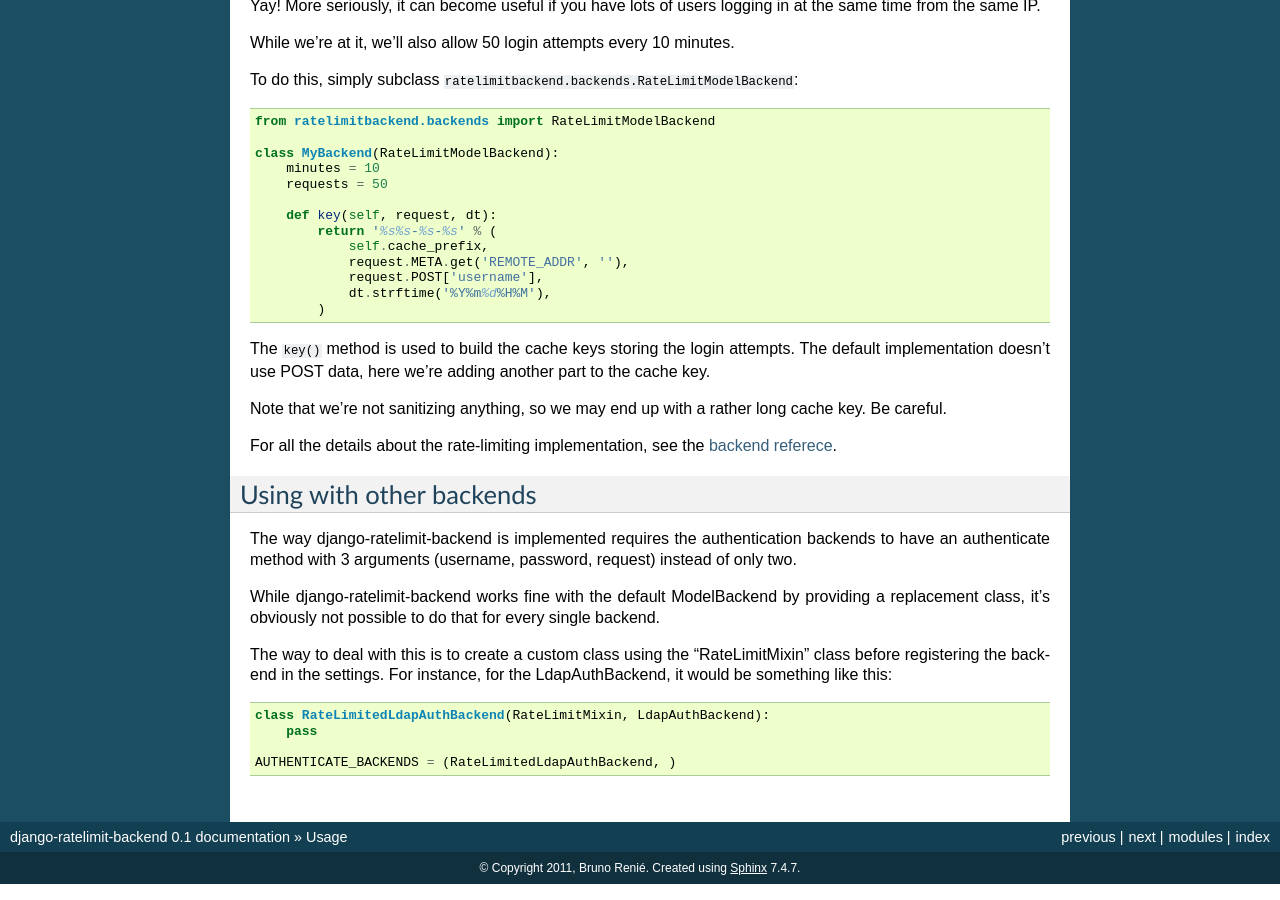
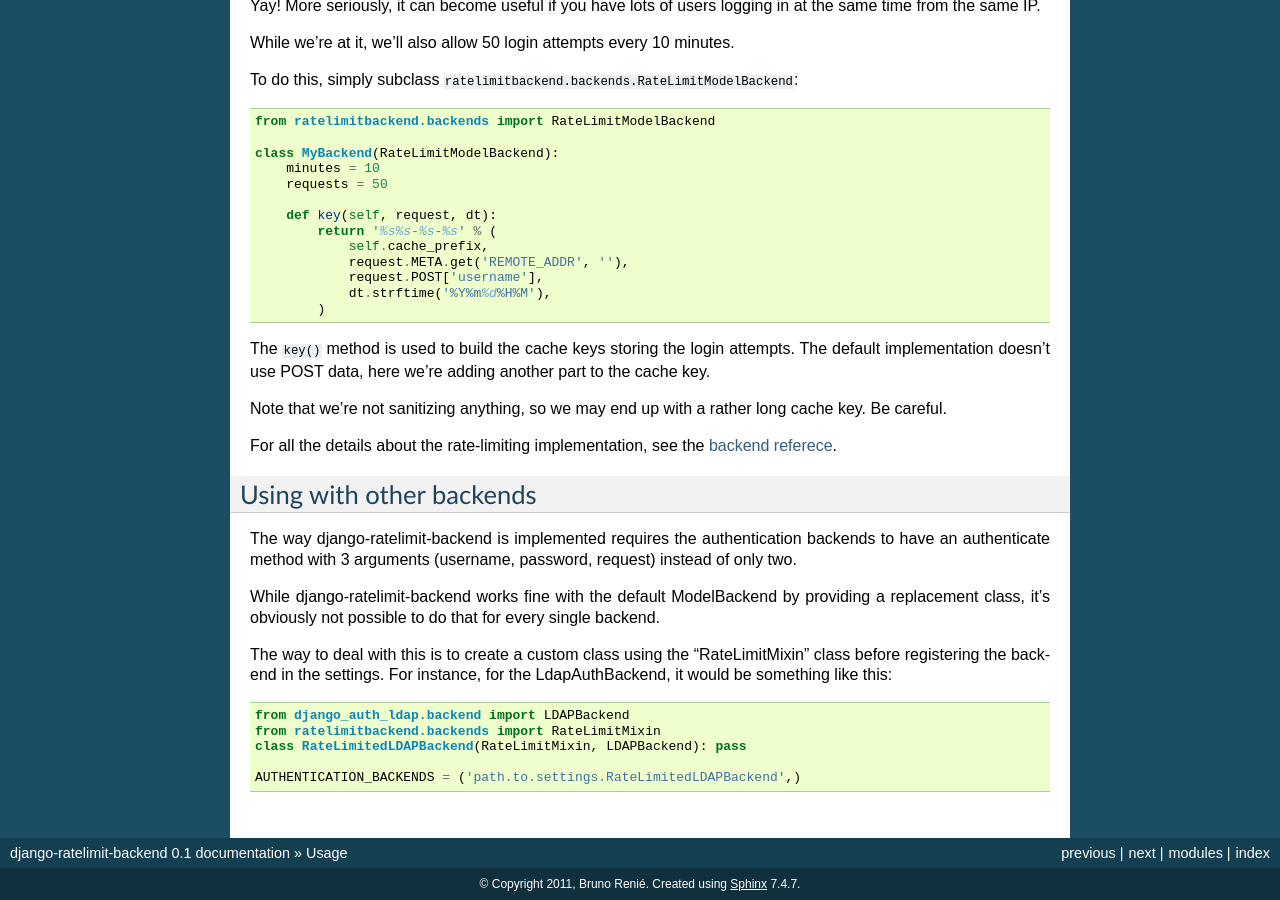
Before and after one commit to brutasse/django-ratelimit-backend, a Sphinx documentation site: the page built from docs/usage.rst, in a window 1280 px wide and 900 px high, scrolled down 1216 px. Built offline with Sphinx 7.4.7, drawn with Linux system fonts in a browser that asks for light colours.

Commit message:
AUTHENTICATION_BACKENDS needs a string, not a class.
Also adds a few imports to the exemple (this one works and is deployed atm).

```diff
--- a/docs/usage.rst
+++ b/docs/usage.rst
@@ -128,7 +128,8 @@ The way to deal with this is to create a custom class using the
 "RateLimitMixin" class before registering the backend in the settings. For
 instance, for the LdapAuthBackend, it would be something like this::
 
-    class RateLimitedLdapAuthBackend(RateLimitMixin, LdapAuthBackend):
-        pass
+    from django_auth_ldap.backend import LDAPBackend
+    from ratelimitbackend.backends import RateLimitMixin
+    class RateLimitedLDAPBackend(RateLimitMixin, LDAPBackend): pass
 
-    AUTHENTICATE_BACKENDS = (RateLimitedLdapAuthBackend, )
+    AUTHENTICATION_BACKENDS = ('path.to.settings.RateLimitedLDAPBackend',)
```
